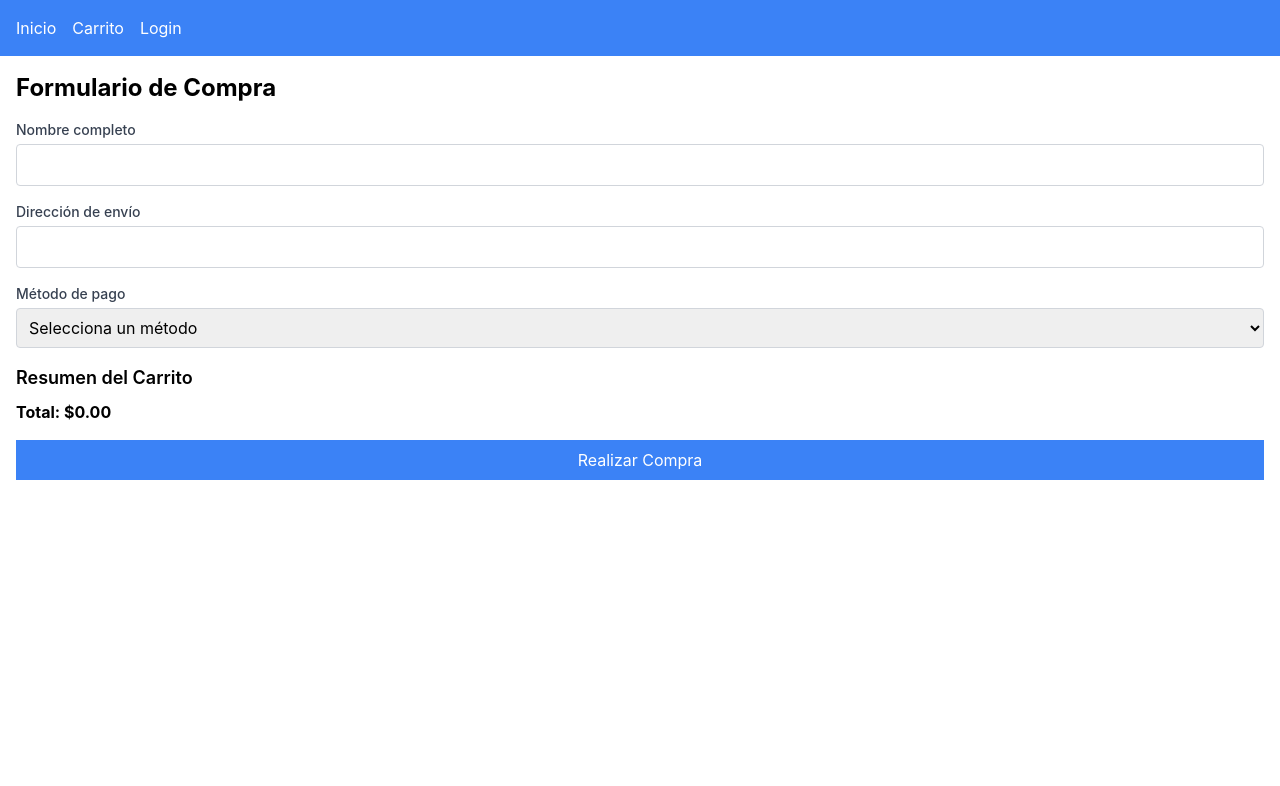
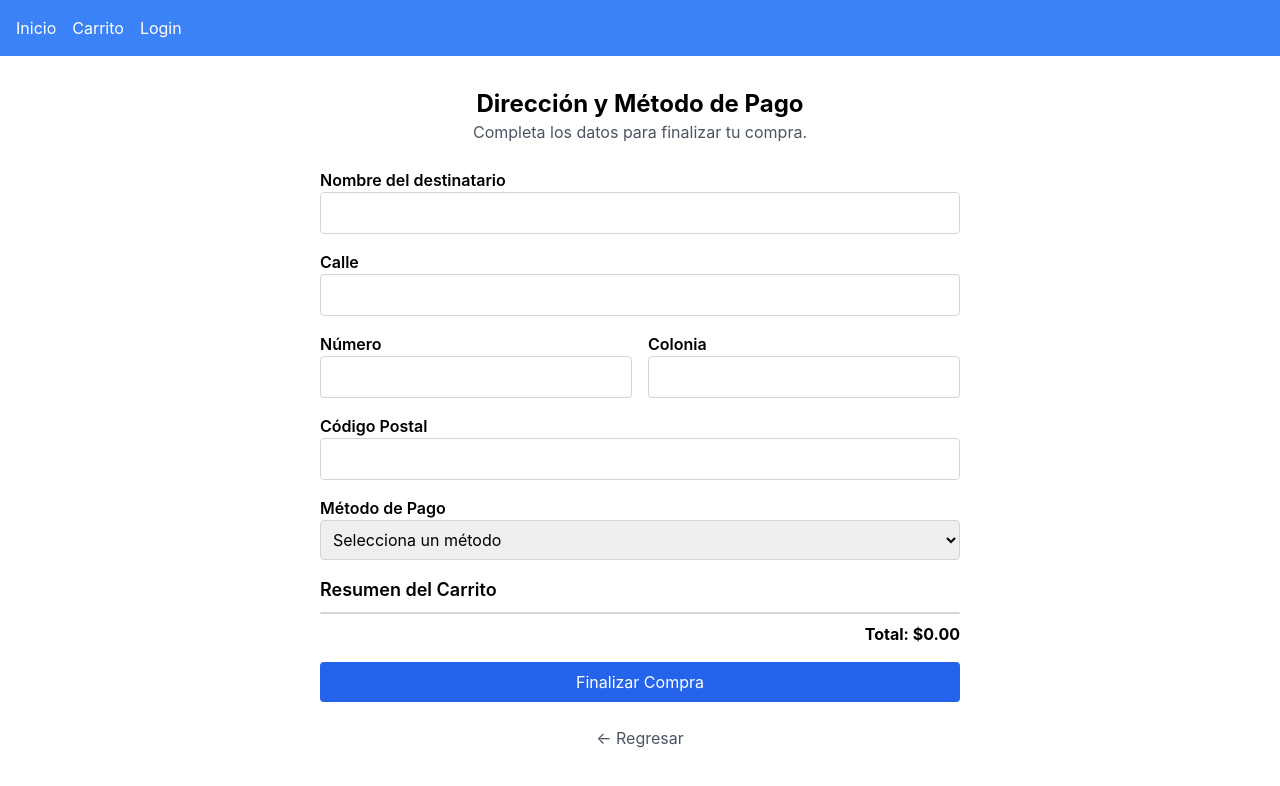
Before and after one commit to Yalex10c/papeleria-ecommerce, a React (Create React App) app: page /checkout in a window 1280 px wide. Shown: the top 786 px of the page. Built offline with nearby package versions, Linux system fonts and the light colour scheme.

Commit message:
Actuslizacion del metodo de pago archivo Checkoutform

```diff
--- a/src/components/CheckoutForm.js
+++ b/src/components/CheckoutForm.js
@@ -1,101 +1,218 @@
 import React, { useState } from 'react';
+import { useNavigate } from 'react-router-dom';
 
-const CheckoutForm = ({ carrito }) => {
-  // Estado para el formulario
-  const [nombre, setNombre] = useState('');
-  const [direccion, setDireccion] = useState('');
-  const [metodoPago, setMetodoPago] = useState('');
-  const [mensajeExito, setMensajeExito] = useState('');
+const PaymentPage = ({ carrito }) => {
+  const [name, setName] = useState('');
+  const [address, setAddress] = useState('');
+  const [houseNumber, setHouseNumber] = useState('');
+  const [colony, setColony] = useState('');
+  const [postalCode, setPostalCode] = useState('');
+  const [paymentMethod, setPaymentMethod] = useState('');
+  const [cardNumber, setCardNumber] = useState('');
+  const [expiryDate, setExpiryDate] = useState('');
+  const [cvv, setCvv] = useState('');
+  const [paypalEmail, setPaypalEmail] = useState('');
+  const [successMessage, setSuccessMessage] = useState('');
 
-  // Función para manejar la suma total de los productos
-  const calcularTotal = () => {
-    return carrito.reduce((total, producto) => total + producto.precio, 0).toFixed(2);
-  };
+  const navigate = useNavigate();
 
-  // Función para manejar el envío del formulario
   const handleSubmit = (e) => {
     e.preventDefault();
 
-    if (!nombre || !direccion || !metodoPago) {
-      alert('Por favor, completa todos los campos.');
-      return;
+    console.log('Nombre:', name);
+    console.log('Dirección:', `${address} #${houseNumber}, ${colony}, CP ${postalCode}`);
+    console.log('Método de pago:', paymentMethod);
+
+    if (paymentMethod === 'creditCard') {
+      console.log('Número de tarjeta:', cardNumber);
+      console.log('Fecha de expiración:', expiryDate);
+      console.log('CVV:', cvv);
+    } else if (paymentMethod === 'paypal') {
+      console.log('Correo de PayPal:', paypalEmail);
     }
 
-    // Aquí puedes enviar la información del pedido al backend (luego implementaremos esta parte).
-    // Por ahora, solo mostramos un mensaje de éxito.
-    setMensajeExito('¡Compra realizada con éxito!');
+    setSuccessMessage('¡Compra realizada con éxito!');
+  };
 
-    // Limpiar el formulario (opcional)
-    setNombre('');
-    setDireccion('');
-    setMetodoPago('');
+  const calcularTotal = () => {
+    return carrito?.reduce((total, producto) => total + producto.precio, 0).toFixed(2);
+  };
+
+  const goBack = () => {
+    navigate('/cart'
+    )
   };
 
   return (
-    <div className="p-4">
-      <h1 className="text-2xl font-bold mb-4">Formulario de Compra</h1>
+    <div className="max-w-2xl mx-auto px-4 py-8">
+      <header className="text-center mb-6">
+        <h1 className="text-2xl font-bold">Dirección y Método de Pago</h1>
+        <p className="text-gray-600">Completa los datos para finalizar tu compra.</p>
+      </header>
 
-      {mensajeExito && <p className="text-green-500">{mensajeExito}</p>}
+      {successMessage && (
+        <div className="bg-green-100 text-green-800 p-4 rounded mb-4 text-center">
+          {successMessage}
+        </div>
+      )}
 
       <form onSubmit={handleSubmit} className="space-y-4">
-        {/* Nombre */}
+        {/* Datos de envío */}
         <div>
-          <label className="block text-sm font-medium text-gray-700">Nombre completo</label>
+          <label className="block font-semibold">Nombre del destinatario</label>
           <input
             type="text"
-            value={nombre}
-            onChange={(e) => setNombre(e.target.value)}
-            className="mt-1 p-2 w-full border border-gray-300 rounded"
+            value={name}
+            onChange={(e) => setName(e.target.value)}
             required
+            className="w-full p-2 border border-gray-300 rounded"
           />
         </div>
-
-        {/* Dirección */}
         <div>
-          <label className="block text-sm font-medium text-gray-700">Dirección de envío</label>
+          <label className="block font-semibold">Calle</label>
           <input
             type="text"
-            value={direccion}
-            onChange={(e) => setDireccion(e.target.value)}
-            className="mt-1 p-2 w-full border border-gray-300 rounded"
+            value={address}
+            onChange={(e) => setAddress(e.target.value)}
             required
+            className="w-full p-2 border border-gray-300 rounded"
+          />
+        </div>
+        <div className="flex space-x-4">
+          <div className="flex-1">
+            <label className="block font-semibold">Número</label>
+            <input
+              type="text"
+              value={houseNumber}
+              onChange={(e) => setHouseNumber(e.target.value)}
+              required
+              className="w-full p-2 border border-gray-300 rounded"
+            />
+          </div>
+          <div className="flex-1">
+            <label className="block font-semibold">Colonia</label>
+            <input
+              type="text"
+              value={colony}
+              onChange={(e) => setColony(e.target.value)}
+              required
+              className="w-full p-2 border border-gray-300 rounded"
+            />
+          </div>
+        </div>
+        <div>
+          <label className="block font-semibold">Código Postal</label>
+          <input
+            type="text"
+            value={postalCode}
+            onChange={(e) => setPostalCode(e.target.value)}
+            required
+            className="w-full p-2 border border-gray-300 rounded"
           />
         </div>
 
         {/* Método de pago */}
         <div>
-          <label className="block text-sm font-medium text-gray-700">Método de pago</label>
+          <label className="block font-semibold">Método de Pago</label>
           <select
-            value={metodoPago}
-            onChange={(e) => setMetodoPago(e.target.value)}
-            className="mt-1 p-2 w-full border border-gray-300 rounded"
+            value={paymentMethod}
+            onChange={(e) => setPaymentMethod(e.target.value)}
             required
+            className="w-full p-2 border border-gray-300 rounded"
           >
             <option value="">Selecciona un método</option>
-            <option value="tarjeta">Tarjeta de crédito</option>
+            <option value="creditCard">Tarjeta de Crédito</option>
             <option value="paypal">PayPal</option>
+            <option value="bankTransfer">Transferencia Bancaria</option>
           </select>
         </div>
 
+        {/* Campos dinámicos según método */}
+        {paymentMethod === 'creditCard' && (
+          <>
+            <div>
+              <label className="block font-semibold">Número de Tarjeta</label>
+              <input
+                type="text"
+                value={cardNumber}
+                onChange={(e) => setCardNumber(e.target.value)}
+                required
+                className="w-full p-2 border border-gray-300 rounded"
+              />
+            </div>
+            <div className="flex space-x-4">
+              <div className="flex-1">
+                <label className="block font-semibold">Expira (MM/AA)</label>
+                <input
+                  type="text"
+                  value={expiryDate}
+                  onChange={(e) => setExpiryDate(e.target.value)}
+                  required
+                  className="w-full p-2 border border-gray-300 rounded"
+                />
+              </div>
+              <div className="flex-1">
+                <label className="block font-semibold">CVV</label>
+                <input
+                  type="text"
+                  value={cvv}
+                  onChange={(e) => setCvv(e.target.value)}
+                  required
+                  className="w-full p-2 border border-gray-300 rounded"
+                />
+              </div>
+            </div>
+          </>
+        )}
+
+        {paymentMethod === 'paypal' && (
+          <div>
+            <label className="block font-semibold">Correo de PayPal</label>
+            <input
+              type="email"
+              value={paypalEmail}
+              onChange={(e) => setPaypalEmail(e.target.value)}
+              required
+              className="w-full p-2 border border-gray-300 rounded"
+            />
+          </div>
+        )}
+
         {/* Resumen del carrito */}
-        <div className="mt-4">
-          <h2 className="text-lg font-semibold">Resumen del Carrito</h2>
-          <ul>
-            {carrito.map((producto, index) => (
-              <li key={index} className="my-2">
-                {producto.nombre} - ${producto.precio}
+        <div>
+          <h2 className="text-lg font-semibold mb-2">Resumen del Carrito</h2>
+          <ul className="border border-gray-300 rounded divide-y divide-gray-200">
+            {carrito?.map((producto, i) => (
+              <li key={i} className="flex justify-between p-2">
+                <span>{producto.nombre}</span>
+                <span>${producto.precio.toFixed(2)}</span>
               </li>
             ))}
           </ul>
-          <p className="mt-2 font-bold">Total: ${calcularTotal()}</p>
+          <div className="text-right font-bold mt-2">
+            Total: ${calcularTotal()}
+          </div>
         </div>
 
-        <button type="submit" className="bg-blue-500 text-white py-2 px-4 mt-4 w-full hover:bg-blue-700">
-          Realizar Compra
+        {/* Botones */}
+        <button
+          type="submit"
+          className="w-full bg-blue-600 text-white py-2 rounded hover:bg-blue-700 transition"
+        >
+          Finalizar Compra
         </button>
       </form>
+
+       <div className="text-center mt-6">
+        <button
+          onClick={goBack}
+          className="text-gray-600 hover:underline"
+        >
+          ← Regresar
+        </button>
+      </div>
     </div>
-  );
+      );
 };
 
-export default CheckoutForm;
+export default PaymentPage;
```
